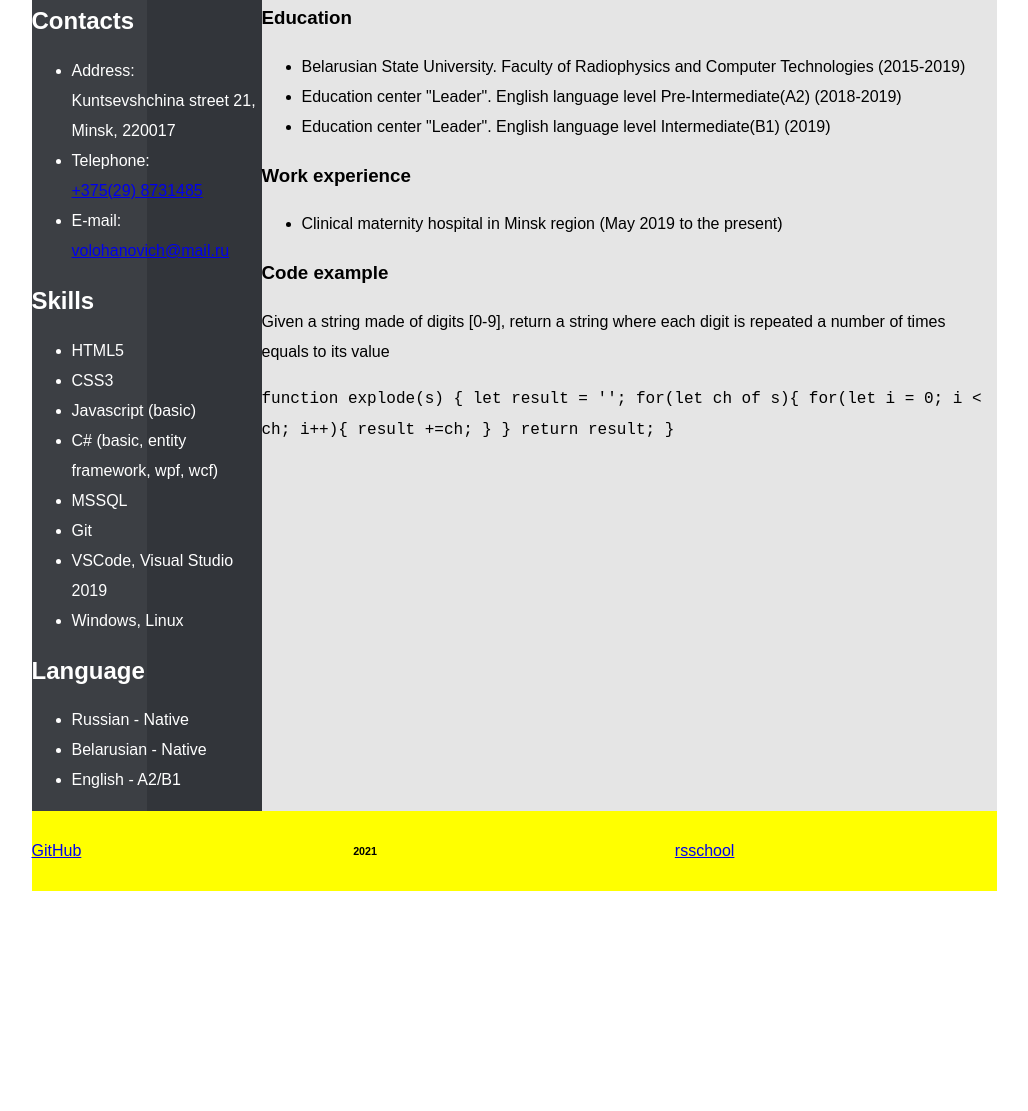
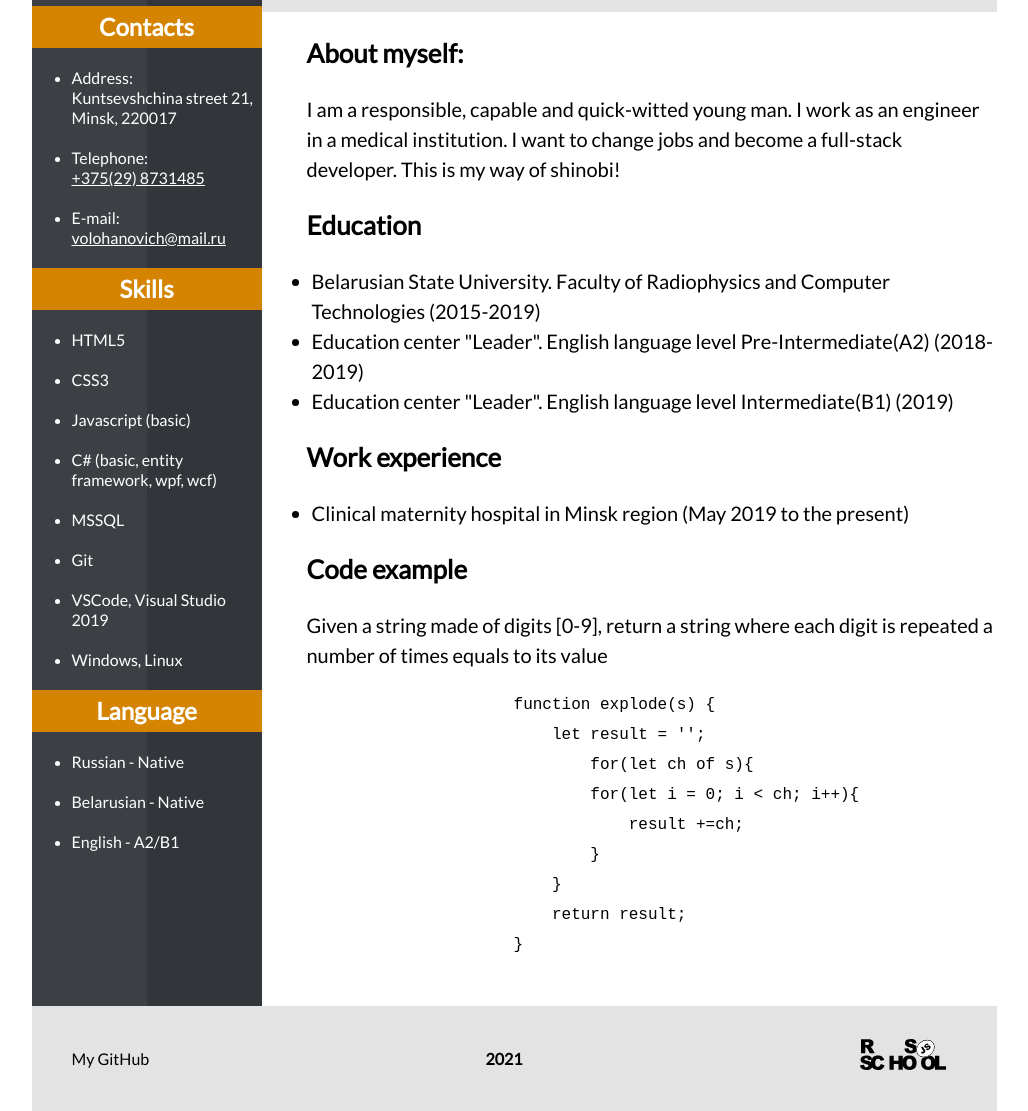
Before and after one commit to VolohaVlad/rsschool-cv, a plain HTML site: page index.html in a window 1280 px wide. Shown: the part 244-1355 px from the top of the page, without its empty margins (126-1154 px from the left). Before the commit the page ends 1135 px from the top, so only its background shows below. Drawn offline with Linux system fonts and the light colour scheme.

Commit message:
feat: update html, css, add rs_school_logo

```diff
--- a/index.html
+++ b/index.html
@@ -11,80 +11,80 @@
     <body class="page-body">
         <aside class="left-side">
             <header class="photo-section">
-                <img class="photo" src = 'photo.png' alt ='VolohaVlad'>
+                <img class="photo" src = 'img/photo.png' alt ='VolohaVlad'>
             </header>
             <section class="contact-section">
-                <h2> Contacts </h2>
-                <ul>
-                    <li>Address: <br> Kuntsevshchina street 21, Minsk, 220017</li>
-                    <li>Telephone: <br> <a href="tel: +375(29) 8731485"> +375(29) 8731485</a></li>
-                    <li>E-mail:<br> <a href="mailto: volohanovich@mail.ru"> volohanovich@mail.ru </a> </li>
+                <h2 class="left-head"> Contacts </h2>
+                <ul class = "contact-list">
+                    <li class= "contact-elem"> Address: <br> Kuntsevshchina street 21, Minsk, 220017</li>
+                    <li class= "contact-elem"> Telephone: <br> <a href="tel:+375(29) 8731485"> +375(29) 8731485</a></li>
+                    <li class= "contact-elem"> E-mail:<br> <a href="mailto:volohanovich@mail.ru"> volohanovich@mail.ru </a> </li>
                 </ul>
             </section>
             <section class="skills-section">
-                <h2> Skills </h2>
-                <ul>
-                    <li>HTML5</li>
-                    <li>CSS3</li>
-                    <li>Javascript (basic)</li>
-                    <li>C# (basic, entity framework, wpf, wcf)</li>
-                    <li>MSSQL</li>
-                    <li>Git</li>
-                    <li>VSCode, Visual Studio 2019</li>
-                    <li>Windows, Linux</li>
+                <h2 class="left-head"> Skills </h2>
+                <ul class = "skills-list">
+                    <li class= "skills-elem">HTML5</li>
+                    <li class= "skills-elem">CSS3</li>
+                    <li class= "skills-elem">Javascript (basic)</li>
+                    <li class= "skills-elem">C# (basic, entity framework, wpf, wcf)</li>
+                    <li class= "skills-elem">MSSQL</li>
+                    <li class= "skills-elem">Git</li>
+                    <li class= "skills-elem">VSCode, Visual Studio 2019</li>
+                    <li class= "skills-elem">Windows, Linux</li>
                   </ul>
             </section>
             <section class="language-section">
-                <h2>Language</h2>
-                <ul>
-                    <li>Russian - Native</li>
-                    <li>Belarusian - Native</li>
-                    <li>English - A2/B1</li>
+                <h2 class="left-head">Language</h2>
+                <ul class = "language-list">
+                    <li class= "language-elem">Russian - Native</li>
+                    <li class= "language-elem">Belarusian - Native</li>
+                    <li class= "language-elem">English - A2/B1</li>
                   </ul>
             </section>
         </aside>
         <main class="right-side">
-            <section>
-                <h1> Uladzislau Valakhanovich </h1>
-                <h2> Future Frontend Developer</h2>
+            <section class="title-section">
+                <h1 class="name-title"> Uladzislau Valakhanovich </h1>
+                <h2 class="spec-title"> Future Frontend Developer</h2>
             </section>
-            <section>
-                <h3> About myself:</h3>
-                <p>
+            <section class="about-section">
+                <h3 class="about-title"> About myself:</h3>
+                <p class="about-text">
                     I am a responsible, capable and quick-witted young man.
                     I work as an engineer in a medical institution.
                     I want to change jobs and become a full-stack developer.
                     This is my way of shinobi!
                 </p>
             </section>
-            <section>
-                <h3> Education </h3>
-                <ul>
-                    <li>
+            <section class="education-section">
+                <h3 class="education-title"> Education </h3>
+                <ul class = "education-list">
+                    <li class="education-elem">
                         Belarusian State University. Faculty of Radiophysics and Computer Technologies (2015-2019)
                     </li>
-                    <li>
+                    <li class="education-elem">
                         Education center "Leader". English language level Pre-Intermediate(A2) (2018-2019)
                     </li>
-                    <li>
+                    <li class="education-elem">
                         Education center "Leader". English language level Intermediate(B1) (2019)
                     </li>
                 </ul>
             </section>
-            <section>
-                <h3> Work experience </h3>
-                <ul>
-                    <li>
+            <section class="work-section">
+                <h3 class="work-title"> Work experience </h3>
+                <ul class="work-list">
+                    <li class="work-elem">
                         Clinical maternity hospital in Minsk region (May 2019 to the present)
                     </li>
                 </ul>
             </section>
-            <section>
-                <h3> Code example</h3>
-                <p> Given a string made of digits [0-9],
+            <section class="code-section">
+                <h3 class="code-title"> Code example</h3>
+                <p class="code-description"> Given a string made of digits [0-9],
                     return a string where each digit is
                     repeated a number of times equals to its value </p>
-                <code>
+                <pre class="code">
                     function explode(s) {
                         let result = '';
                             for(let ch of s){
@@ -94,13 +94,15 @@
                         }
                         return result;
                     }
-                </code>
+                </pre>
             </section>
         </main>
-        <footer>
-            <a href="https://github.com/VolohaVlad"> GitHub </a>
-            <h6> 2021 </h6>
-            <a href="https://rs.school/js/"> rsschool</a>
+        <footer class="footer">
+            <a class="footer-git" href="https://github.com/VolohaVlad"> My GitHub </a>
+            <h6 class="footer-date"> 2021 </h6>
+            <a class="footer-rss" href="https://rs.school/js/">
+                    <img src="img/rs_school_js.svg" width="86" height="32" alt="RS School">
+                </a>
         </footer>
     </body>
 </html>
--- a/style.css
+++ b/style.css
@@ -3,10 +3,9 @@
     height: 100%;
     margin: 0 auto;
     padding: 0;
-    font-family: "Poppins", Arial, sans-serif;
+    font-family: "Lato", sans-serif;
     font-size: 16px;
     line-height: 30px;
-    font-weight: 400;
     color: black;
     display: grid;
     grid-template-columns: 230px 735px;
@@ -16,23 +15,103 @@
     color: white;
     background: linear-gradient(to right, #3c3f44 50%, #32353a 50%);
 }
-.right-side  {
-    background-color: rgba(0, 0, 0, 0.1)
+
+.left-side a {
+    color: white;
 }
-.photo-section{
+
+.left-side a:hover {
+    text-decoration: none;
+}
+
+.photo-section {
     text-align: center;
     height: 230px;
     background-color: #282b30;
 }
-.photo{
+.photo {
     margin-top: 15px;
     border-radius: 50%;
 }
 
-footer{
+.left-head {
+    padding-top: 6px;
+    padding-bottom: 6px;
+    text-align: center;
+    background-color: #d58401;
+}
+
+.language-elem,
+.skills-elem,
+.contact-elem {
+    margin-bottom: 20px;
+    line-height: 20px;
+}
+
+.right-side {
+    background-color: white;
+}
+
+.title-section {
+    padding: 55px;
+    text-align: center;
+    background-color: #e3e3e3;
+}
+
+.name-title {
+    font-size: 40px;
+}
+
+.about-section {
+    padding: 0;
+}
+
+.code-title,
+.work-title,
+.education-title,
+.about-title {
+    margin-left: 45px;
+    font-size: 26px;
+}
+
+.code-description,
+.about-text {
+    margin-left: 45px;
+    font-size: 20px;
+}
+
+.work-list,
+.education-list {
+    margin-left: 10px;
+    font-size: 20px;
+}
+
+.code {
+    margin-left: 60px;
+}
+
+.footer {
     width: 965px;
     display:  grid;
-    grid-template-columns: 1fr 1fr 1fr;
+    grid-template-columns: 312px 321px 321px;
     align-items: center;
-    background-color: yellow;
+    background-color: #e3e3e3;
 }
+
+.footer-git {
+    position: relative;
+    padding-left: 40px;
+    text-decoration: none;
+    color: black;
+  }
+
+.footer-date {
+    font-size: 16px;
+    justify-self: center;
+}
+
+.footer-rss {
+    justify-self: end;
+    padding-right: 40px;
+
+}
```
Also changed, not shown: img/photo.png (renamed from photo.png), img/rs_school_js.svg (added).
